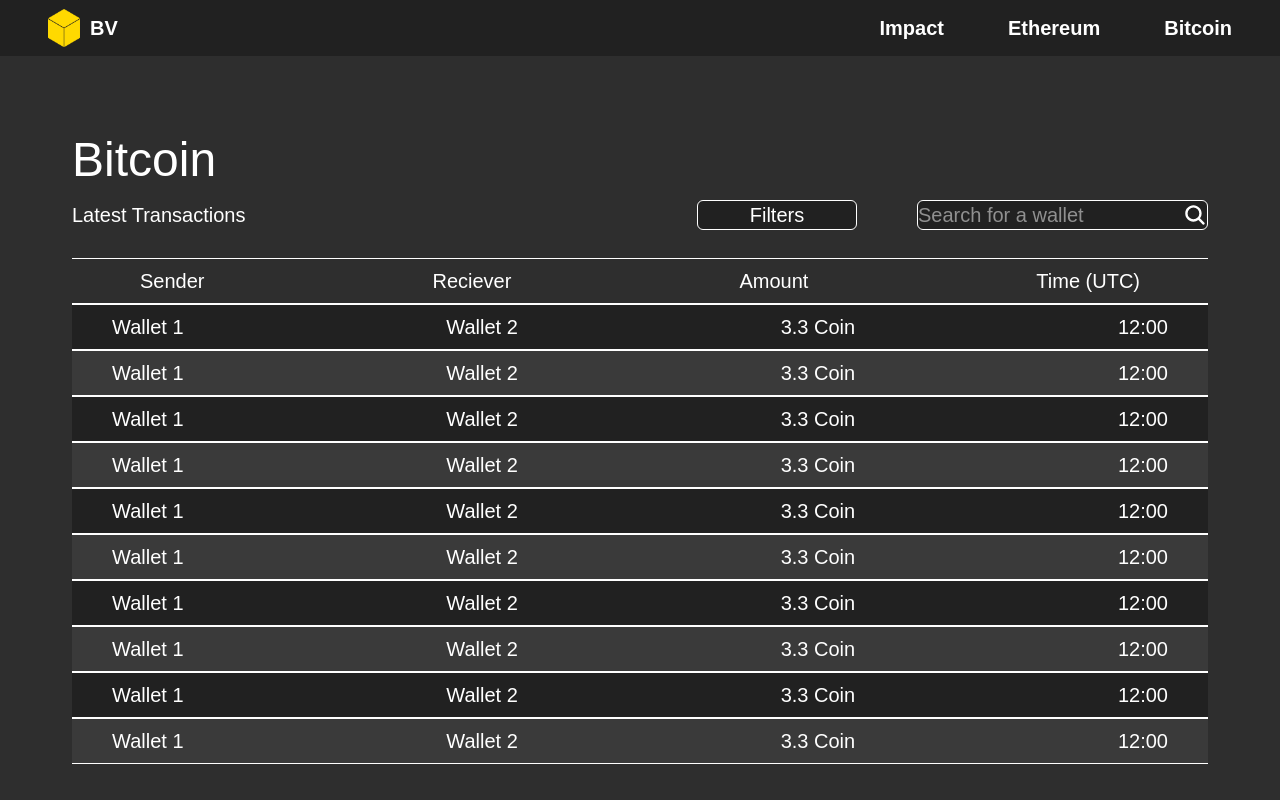
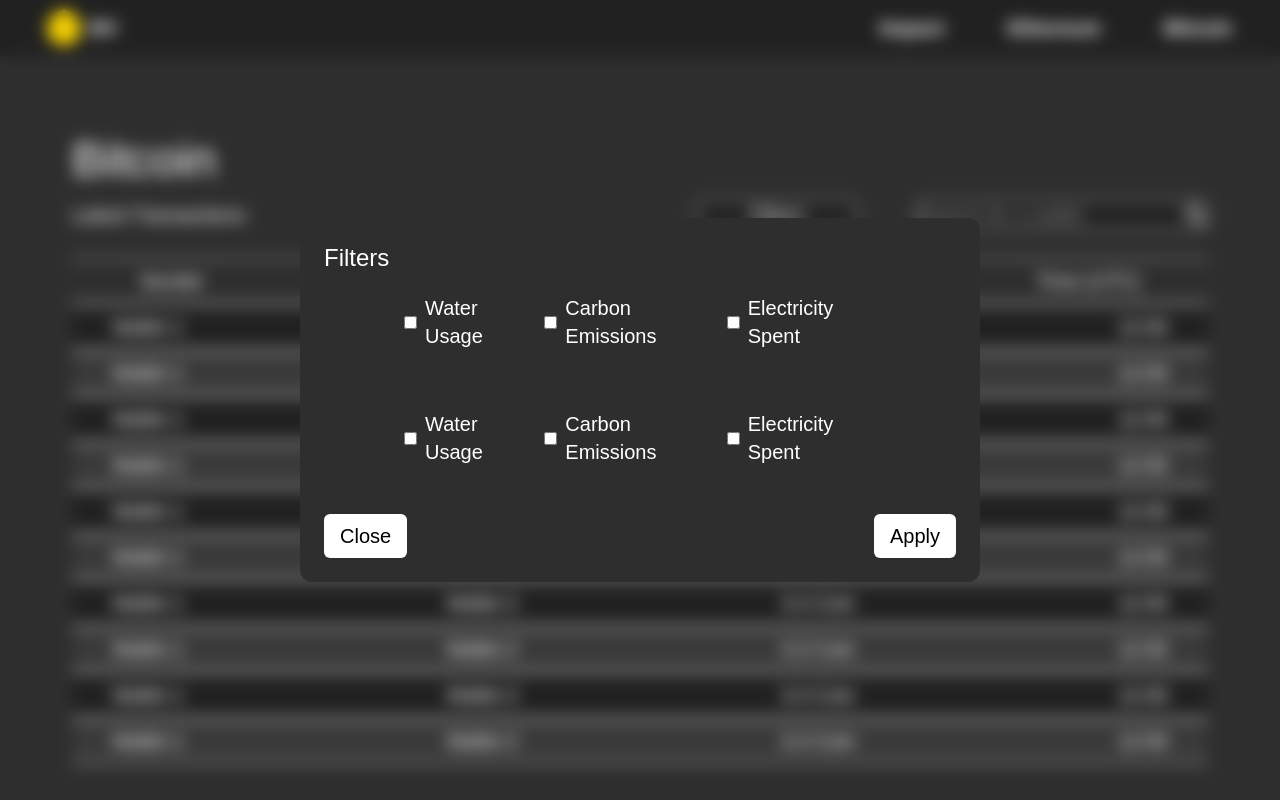
Before and after one commit to 23-jose/blockchainvisualiser, a Next.js app: page /bitcoin in a window 1280 px wide. Both pictures are taken after a click on the button "Filters". Built offline with nearby package versions, Linux system fonts and the light colour scheme.

Commit message:
added filters component and added it to the button component

```diff
--- a/components/Button.tsx
+++ b/components/Button.tsx
@@ -1,17 +1,27 @@
 "use client";
+import { useState } from "react";
+import Filters from "./Filters";
 
 export default function Button() {
+
+    const [showFilters, setFilters] = useState(false);
+
     const onClick = () => {
         console.log("Button clicked: ");
 
     }
 
     return (
-        <button
-            onClick={onClick}
-            className="w-40 px-4 text-xl flex justify-center items-center border border-white rounded-md overflow-hidden bg-[#212121]"
-        >
-            Filters
-        </button>
+        <>
+            <button
+                onClick={() => setFilters(true)}
+                className="w-40 px-4 text-xl flex justify-center items-center border border-white rounded-md overflow-hidden bg-[#212121]"
+            >
+                Filters
+            </button>
+            {showFilters && (
+                <Filters onClose={() => setFilters(false)} />
+            )}
+      </>
     );
 }
--- /dev/null
+++ b/components/Filters.tsx
@@ -0,0 +1,56 @@
+"use client";
+
+type FiltersProps = {
+  onClose: () => void;
+};
+
+export default function Filters({ onClose }: FiltersProps) {
+  return (
+    <div className="fixed inset-0 backdrop-blur flex justify-center items-center px-75">
+      <div className="bg-[#2E2E2E] p-6 rounded-xl text-white w-full">
+        <div className="text-2xl items-center justify-center">Filters</div>
+
+
+        <div className="flex flex-col"></div>
+            <div className="flex justify-between gap-4 pt-5 pb-10 px-20">
+                <label className="flex items-center gap-2">
+                    <input type="checkbox" className="accent-white" />
+                    Water Usage
+                </label>
+                <label className="flex items-center gap-2">
+                    <input type="checkbox" className="accent-white" />
+                    Carbon Emissions
+                </label>
+                <label className="flex items-center gap-2">
+                    <input type="checkbox" className="accent-white" />
+                    Electricity Spent
+                </label>
+            </div>
+            <div className="flex justify-between gap-4 pt-5 pb-10 px-20">
+                <label className="flex items-center gap-2">
+                    <input type="checkbox" className="accent-white" />
+                    Water Usage
+                </label>
+                <label className="flex items-center gap-2">
+                    <input type="checkbox" className="accent-white" />
+                    Carbon Emissions
+                </label>
+                <label className="flex items-center gap-2">
+                    <input type="checkbox" className="accent-white" />
+                    Electricity Spent
+                </label>
+            </div>
+        <div className="flex justify-between">
+            <button
+                onClick={onClose}
+                className="mt-2 px-4 py-2 bg-white text-black rounded-md hover:bg-gray-300"
+            >Close</button>
+            <button
+                onClick={onClose}
+                className="mt-2 px-4 py-2 bg-white text-black rounded-md hover:bg-gray-300"
+            >Apply</button>
+        </div>
+      </div>
+    </div>
+  );
+}
```
